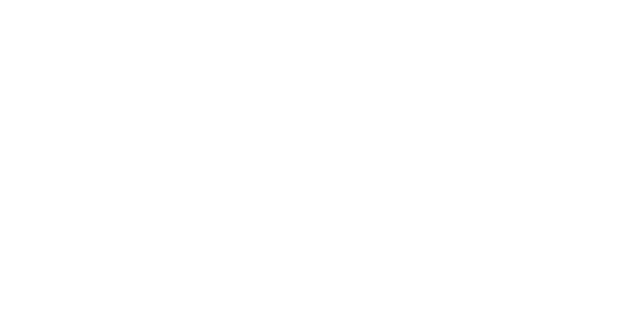
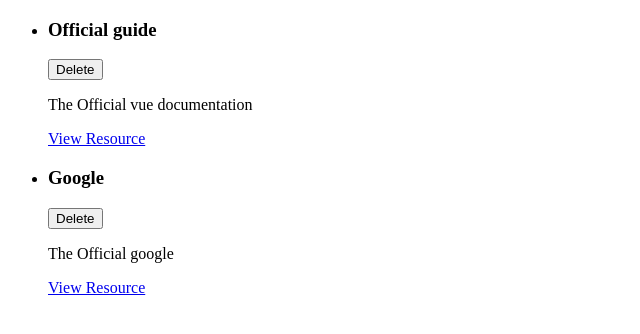
Before and after one commit to RebeccaHA/resource-library, a Vue app: page / in a window 1280 px wide. Shown: the top 334 px of the page, without its empty margins (0-640 px from the left). Built offline with nearby package versions, Linux system fonts and the light colour scheme.

Commit message:
set up learning resource component, v-for over dummy data passing in props

```diff
--- a/src/App.vue
+++ b/src/App.vue
@@ -1,13 +1,23 @@
 <template>
   <ul>
-    <li></li>
+    <learning-resource
+      v-for="storedResource in storedResources"
+      :key="storedResource.id"
+      :title="storedResource.title"
+      :description="storedResource.description"
+      :link="storedResource.link"
+    ></learning-resource>
   </ul>
 </template>
 <script>
+import LearningResource from '@/components/learning-resources/LearningResource';
 export default {
+  components: {
+    LearningResource
+  },
   data() {
     return {
-      storedResoures: [
+      storedResources: [
         {
           id: 'Official guide',
           title: 'Official guide',
--- /dev/null
+++ b/src/components/learning-resources/LearningResource.vue
@@ -0,0 +1,20 @@
+<template>
+  <li>
+    <div>
+      <header>
+        <h3>{{title}}</h3>
+        <button>Delete</button>
+      </header>
+    </div>
+    <p>{{description}}</p>
+    <nav>
+      <a href="link">View Resource</a>
+    </nav>
+  </li>
+</template>
+
+<script>
+export default {
+  props: ['title', 'description', 'id', 'link']
+};
+</script>
--- a/src/main.js
+++ b/src/main.js
@@ -1,3 +1,4 @@
 import { createApp } from 'vue';
+import App from '@/App';
 
-createApp({}).mount('#app');
+createApp(App).mount('#app');
```
